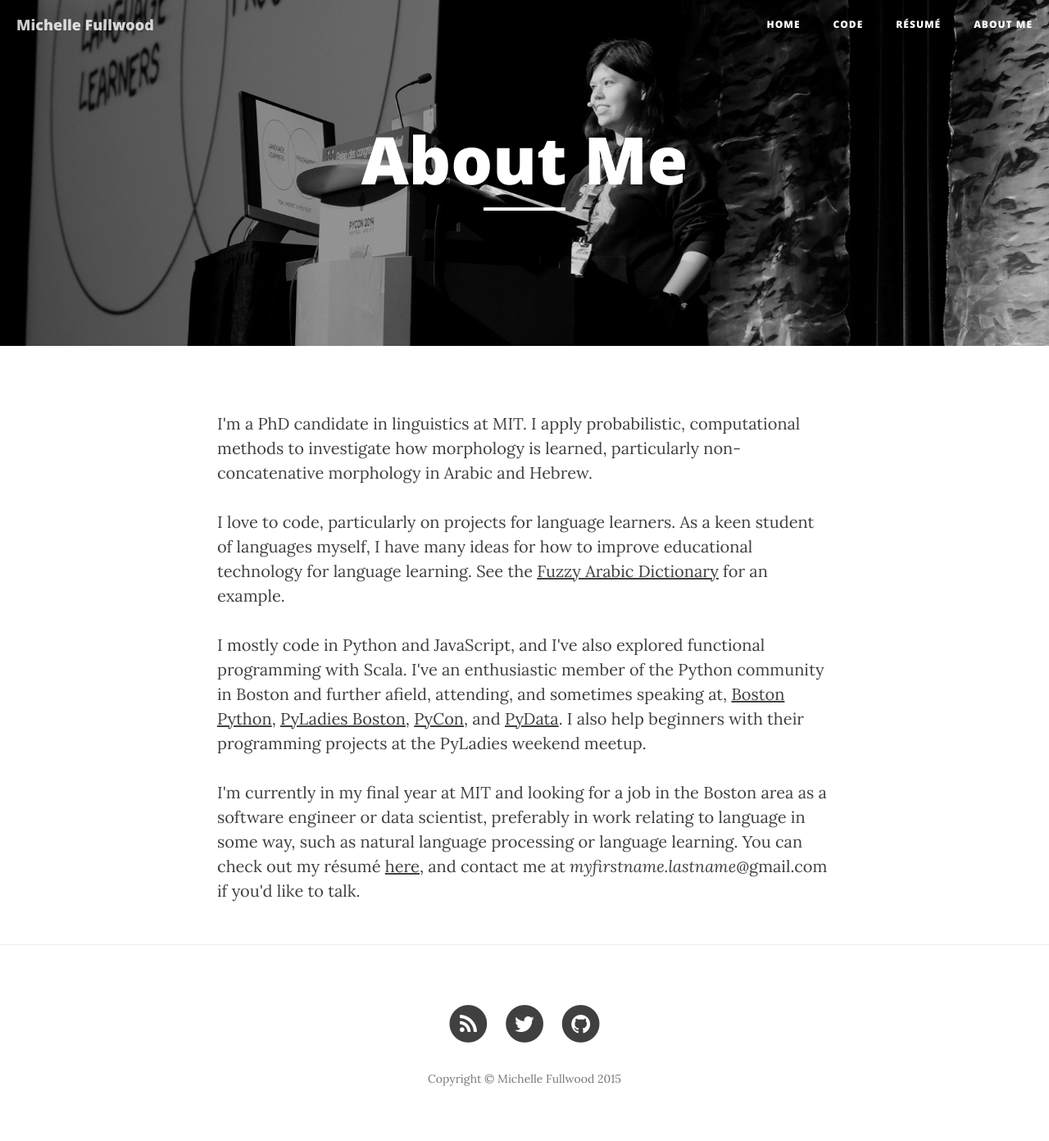
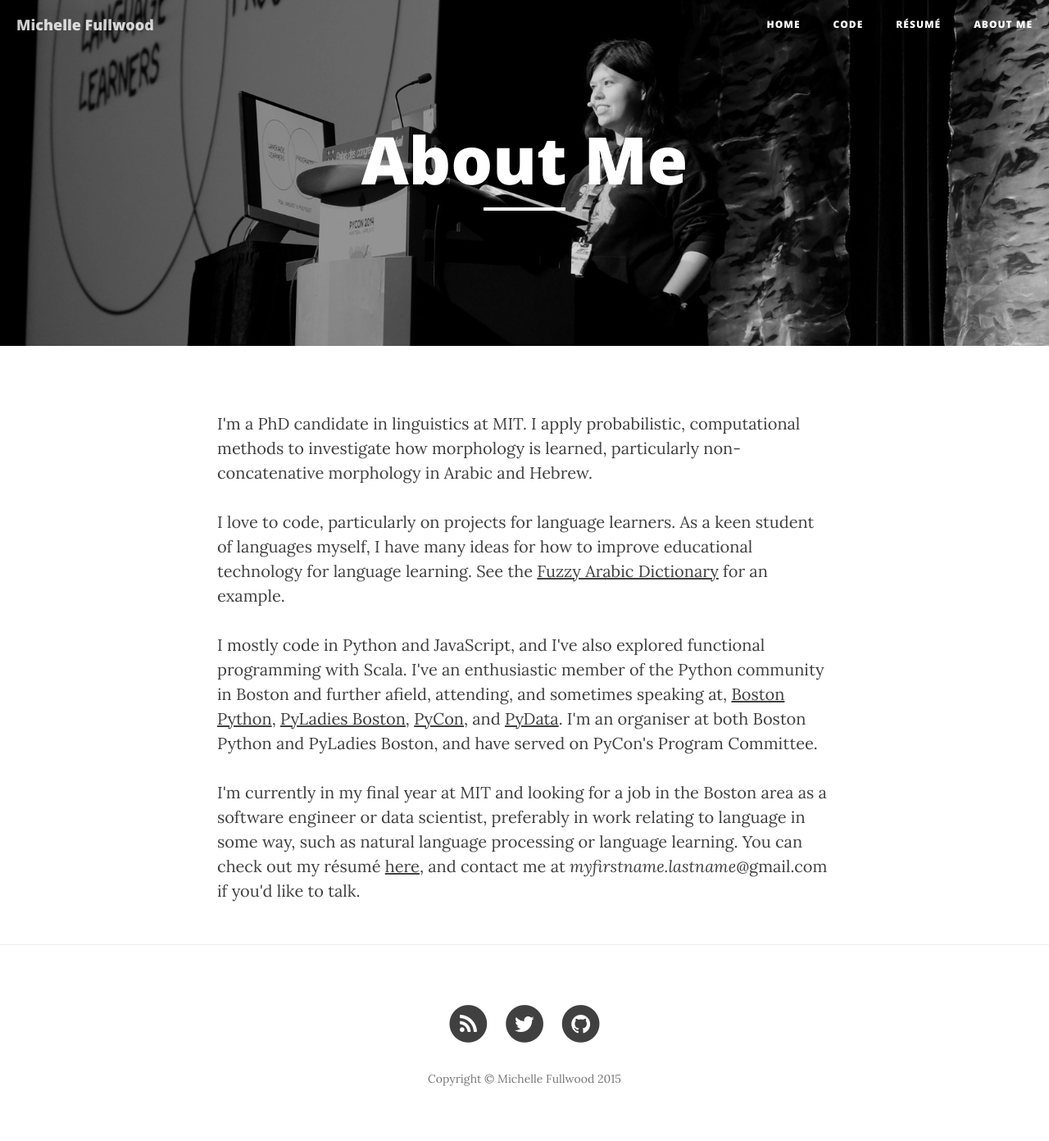
Before and after one commit to michelleful/code-blog, a Jekyll site: the page built from about.html, in a window 1280 px wide. Shown: the whole page at 82% size. Built offline with Jekyll 4.4.1, drawn with Linux system fonts in a browser that asks for light colours; nearby versions of some CDN libraries.

Commit message:
Updated about.html

```diff
--- a/about.html
+++ b/about.html
@@ -9,6 +9,6 @@ header-img: "img/MichelleFullwood_photoby_RubenOrduz_evenmoretopcropped_burned.j
 
 <p>I love to code, particularly on projects for language learners. As a keen student of languages myself, I have many ideas for how to improve educational technology for language learning. See the <a href="http://fuzzyarabic.herokuapp.com">Fuzzy Arabic Dictionary</a> for an example.</p>
 
-<p>I mostly code in Python and JavaScript, and I've also explored functional programming with Scala. I've an enthusiastic member of the Python community in Boston and further afield, attending, and sometimes speaking at, <a href="http://www.meetup.com/bostonpython/">Boston Python</a>, <a href="http://boston.pyladies.com/">PyLadies Boston</a>, <a href="/2014/05/08/lightning-talk-at-pycon-2014/">PyCon</a>, and <a href="http://pydata.org/nyc2014/abstracts/#300">PyData</a>. I also help beginners with their programming projects at the PyLadies weekend meetup.</p>
+<p>I mostly code in Python and JavaScript, and I've also explored functional programming with Scala. I've an enthusiastic member of the Python community in Boston and further afield, attending, and sometimes speaking at, <a href="http://www.meetup.com/bostonpython/">Boston Python</a>, <a href="http://boston.pyladies.com/">PyLadies Boston</a>, <a href="https://us.pycon.org/2015/schedule/presentation/366/">PyCon</a>, and <a href="http://pydata.org/nyc2014/abstracts/#300">PyData</a>. I'm an organiser at both Boston Python and PyLadies Boston, and have served on PyCon's Program Committee.</p>
 
 <p>I'm currently in my final year at MIT and looking for a job in the Boston area as a software engineer or data scientist, preferably in work relating to language in some way, such as natural language processing or language learning. You can check out my résumé <a href="https://github.com/michelleful/CV">here</a>, and contact me at <em>myfirstname.lastname</em>@gmail.com if you'd like to talk.</p>
```
